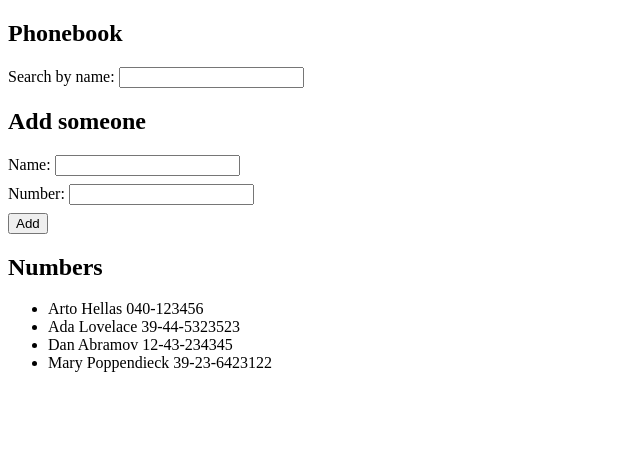
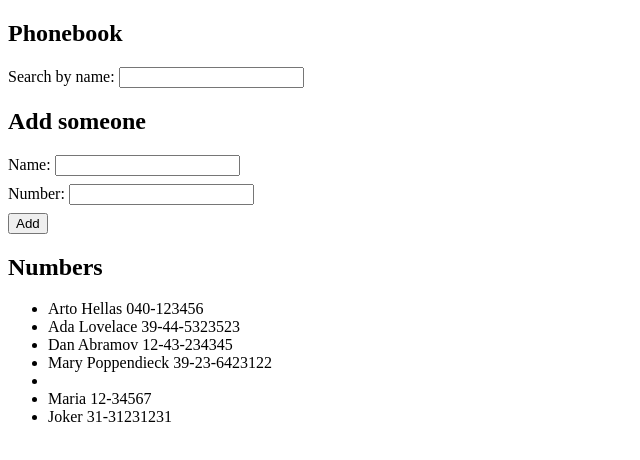
Before and after one commit to GosWoj/helsinki-phonebook, a React (Create React App) app: page / in a window 1280 px wide. Shown: the top 460 px of the page, without its empty margins (0-640 px from the left). Built offline with nearby package versions, Linux system fonts and the light colour scheme; data requests are answered from the project's data file.

Commit message:
step7 done - person is saved to the backend server

```diff
--- a/db.json
+++ b/db.json
@@ -19,6 +19,19 @@
       "name": "Mary Poppendieck",
       "number": "39-23-6423122",
       "id": 4
+    },
+    {
+      "id": 5
+    },
+    {
+      "name": "Maria",
+      "number": "12-34567",
+      "id": 6
+    },
+    {
+      "name": "Joker",
+      "number": "31-31231231",
+      "id": 7
     }
   ]
 }
--- a/src/App.js
+++ b/src/App.js
@@ -27,9 +27,11 @@ const App = () => {
     if (samePerson) {
       window.alert(`${newName} already exists!`);
     } else {
-      setPersons(persons.concat(person));
-      setNewName("");
-      setNewNumber("");
+      axios.post("http://localhost:3001/persons", person).then((result) => {
+        setPersons(persons.concat(result.data));
+        setNewName("");
+        setNewNumber("");
+      });
     }
   };
 
--- a/src/components/List.js
+++ b/src/components/List.js
@@ -5,7 +5,7 @@ const List = ({ persons }) => {
     <ul>
       {persons.map((person) => {
         return (
-          <li key={person.name}>
+          <li key={person.id}>
             {person.name} {person.number}
           </li>
         );
```
